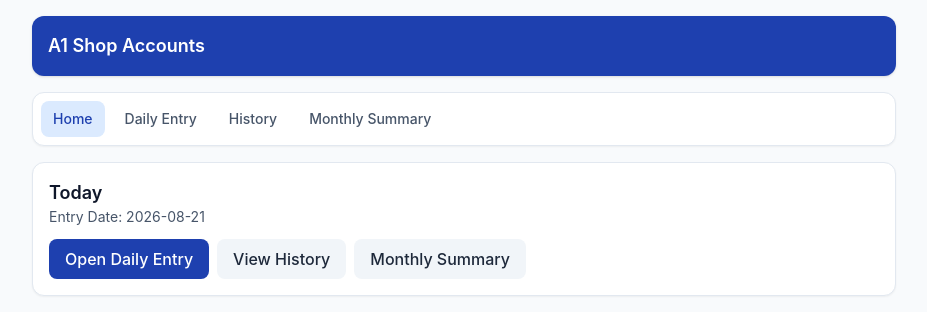
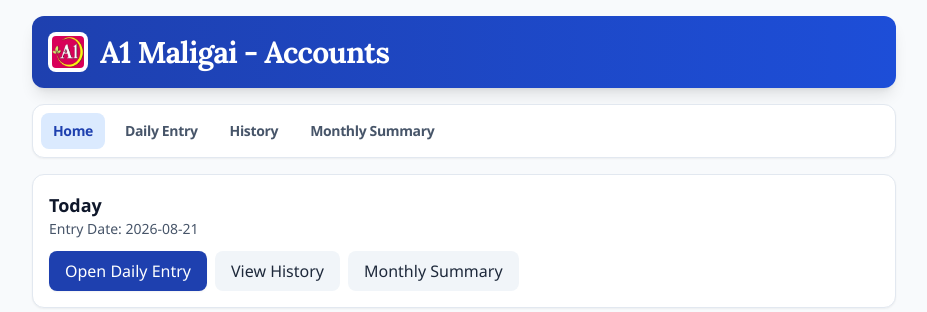
Before and after one commit to ashwintnj/a1-accounts-tracker, a React (Vite) app: page / in a window 1280 px wide. Shown: the top 312 px of the page, without its empty margins (176-1103 px from the left). Built offline with nearby package versions, Linux system fonts and the light colour scheme; no server answers; the database is empty; sample sign-in values are in the browser's storage.

Commit message:
bugs_fixed_UI_Updates_done

```diff
--- a/index.html
+++ b/index.html
@@ -5,7 +5,12 @@
     <meta charset="UTF-8" />
     <meta name="viewport" content="width=device-width, initial-scale=1.0" />
     <meta name="theme-color" content="#1e40af" />
-    <title>A1 Shop Accounts</title>
+    <link rel="preconnect" href="https://fonts.googleapis.com">
+    <link rel="preconnect" href="https://fonts.gstatic.com" crossorigin>
+    <link href="https://fonts.googleapis.com/css2?family=Lora:ital,wght@0,400..700;1,400..700&display=swap" rel="stylesheet">
+    <link rel="icon" type="image/png" href="/a1_logo.png" />
+    <link rel="apple-touch-icon" href="/a1_logo.png" />
+    <title>A1 Maligai - Accounts</title>
 </head>
 
 <body class="bg-slate-50">
--- a/src/components/Layout.jsx
+++ b/src/components/Layout.jsx
@@ -1,15 +1,16 @@
 import { Link, NavLink } from 'react-router-dom';
 
 const navClass = ({ isActive }) =>
-    `rounded-lg px-3 py-2 text-sm font-medium ${isActive ? 'bg-blue-100 text-brand' : 'text-slate-600 hover:bg-slate-100'}`;
+    `rounded-lg px-3 py-2 text-sm font-semibold tracking-tight ${isActive ? 'bg-blue-100 text-brand' : 'text-slate-600 hover:bg-slate-100'}`;
 
 const Layout = ({ children }) => {
     return (
-        <div className="mx-auto min-h-screen max-w-4xl px-4 pb-24 pt-4 text-slate-900">
-            <header className="mb-4 rounded-xl bg-brand p-4 text-white shadow">
+        <div className="mx-auto min-h-screen max-w-4xl px-4 pb-24 pt-4 font-sans text-slate-900">
+            <header className="mb-4 rounded-xl bg-gradient-to-r from-brand to-blue-700 p-4 text-white shadow-lg">
                 <div className="flex items-center gap-3">
-                    <Link to="/" className="text-lg font-semibold">
-                        A1 Shop Accounts
+                    <img src="/a1_logo.png" alt="A1 Logo" className="h-10 w-10 rounded-lg bg-white p-1" />
+                    <Link to="/" className="brand-title text-2xl leading-none sm:text-3xl">
+                        A1 Maligai - Accounts
                     </Link>
                 </div>
             </header>
--- a/src/index.css
+++ b/src/index.css
@@ -3,11 +3,17 @@
 @tailwind utilities;
 
 :root {
-    font-family: Inter, system-ui, -apple-system, Segoe UI, Roboto, sans-serif;
+    font-family: Aptos, "Segoe UI Variable", "Segoe UI", Inter, system-ui, -apple-system, sans-serif;
 }
 
 body {
-    @apply bg-slate-50 text-slate-900;
+    @apply bg-slate-50 font-sans text-slate-900 antialiased;
+}
+
+.brand-title {
+    font-family: "Lora", Georgia, "Times New Roman", serif;
+    font-weight: 700;
+    letter-spacing: -0.03em;
 }
 
 /* Disable scroll wheel on number inputs */
@@ -48,7 +54,7 @@ input[type="number"] {
 }
 
 .btn-primary {
-    @apply btn bg-brand text-white hover:bg-blue-800 disabled:cursor-not-allowed disabled:opacity-60;
+    @apply btn bg-brand text-white shadow-sm hover:bg-blue-800 disabled:cursor-not-allowed disabled:opacity-60;
 }
 
 .btn-light {
--- a/src/pages/DailyEntryPage.jsx
+++ b/src/pages/DailyEntryPage.jsx
@@ -237,7 +237,7 @@ const DailyEntryPage = () => {
             <div className="rounded-2xl bg-gradient-to-r from-brand to-blue-700 p-4 text-white shadow-lg">
                 <div className="flex items-center justify-between gap-3">
                     <div>
-                        <h1 className="text-xl font-bold">Daily Entry</h1>
+                        <h1 className="text-xl font-bold tracking-tight">Daily Entry</h1>
                         {isViewMode ? (
                             <p className="text-xs text-blue-100">View mode (read-only)</p>
                         ) : isEditing ? (
@@ -248,7 +248,6 @@ const DailyEntryPage = () => {
                         type="date"
                         value={currentDate}
                         onChange={handleDateChange}
-                        max={todayDateString()}
                         className="rounded-xl border-0 bg-white/90 px-3 py-2 text-sm font-semibold text-slate-700"
                     />
                 </div>
@@ -258,13 +257,13 @@ const DailyEntryPage = () => {
                 <div className="grid grid-cols-2 gap-1">
                     <button
                         onClick={() => setActiveTab('accounts')}
-                        className={`rounded-xl py-2.5 text-sm font-semibold ${activeTab === 'accounts' ? 'bg-gradient-to-r from-brand to-blue-700 text-white' : 'text-slate-700 hover:bg-slate-100'}`}
+                        className={`rounded-xl py-2.5 text-sm font-bold tracking-tight ${activeTab === 'accounts' ? 'bg-gradient-to-r from-brand to-blue-700 text-white shadow-sm' : 'text-slate-700 hover:bg-slate-100'}`}
                     >
                         Tab 1 • Accounts
                     </button>
                     <button
                         onClick={() => setActiveTab('sales')}
-                        className={`rounded-xl py-2.5 text-sm font-semibold ${activeTab === 'sales' ? 'bg-gradient-to-r from-emerald-600 to-green-700 text-white' : 'text-slate-700 hover:bg-slate-100'}`}
+                        className={`rounded-xl py-2.5 text-sm font-bold tracking-tight ${activeTab === 'sales' ? 'bg-gradient-to-r from-brand to-blue-700 text-white shadow-sm' : 'text-slate-700 hover:bg-slate-100'}`}
                     >
                         Tab 2 • Sales
                     </button>
@@ -376,7 +375,7 @@ const DailyEntryPage = () => {
                                 {record.moneyReceivedEntries.map((entry) => (
                                     <div key={entry.id} className="rounded-xl border border-emerald-100 bg-emerald-50/60 p-3">
                                         <div className="flex items-end gap-2">
-                                            <div className="w-[20%]">
+                                            <div className="w-[30%]">
                                                 <label className="mb-1 block text-xs text-emerald-600">Name</label>
                                                 <input
                                                     value={entry.label}
@@ -384,7 +383,7 @@ const DailyEntryPage = () => {
                                                     className="w-full rounded-lg border border-slate-300 bg-white px-3 py-2 text-sm h-10"
                                                 />
                                             </div>
-                                            <div className="w-[70%]">
+                                            <div className="w-[60%]">
                                                 <label className="mb-1 block text-xs text-emerald-600">Amount</label>
                                                 <NumberInput value={entry.amount} onChange={(value) => handleReceivedUpdate(entry.id, 'amount', value)} className="w-full h-10" placeholder="0" />
                                             </div>
--- a/src/pages/LoginPage.jsx
+++ b/src/pages/LoginPage.jsx
@@ -122,7 +122,7 @@ const LoginPage = () => {
                 className={`w-full rounded-2xl border p-6 shadow ${isLoginMode ? 'border-blue-200 bg-white' : 'border-emerald-200 bg-emerald-50/30'}`}
             >
                 <div className="mb-4 flex items-center justify-between">
-                    <h1 className="text-2xl font-semibold text-brand">A1 Shop Accounts</h1>
+                    <h1 className="brand-title text-3xl text-brand">A1 Maligai - Accounts</h1>
                 </div>
 
                 <div className="mb-4 grid grid-cols-2 gap-2 rounded-xl bg-slate-100 p-1">
--- a/tailwind.config.js
+++ b/tailwind.config.js
@@ -3,6 +3,9 @@ export default {
     content: ['./index.html', './src/**/*.{js,jsx,ts,tsx}'],
     theme: {
         extend: {
+            fontFamily: {
+                sans: ['Aptos', 'Segoe UI Variable', 'Segoe UI', 'Inter', 'system-ui', 'sans-serif']
+            },
             colors: {
                 brand: '#1e40af'
             }
--- a/vite.config.js
+++ b/vite.config.js
@@ -7,10 +7,10 @@ export default defineConfig({
         react(),
         VitePWA({
             registerType: 'autoUpdate',
-            includeAssets: ['favicon.svg'],
+            includeAssets: ['a1_logo.png'],
             manifest: {
-                name: 'A1 Shop Accounts',
-                short_name: 'A1 Accounts',
+                name: 'A1 Maligai - Accounts',
+                short_name: 'A1 Maligai',
                 description: 'Daily shop accounts calculator with synced records',
                 theme_color: '#1e40af',
                 background_color: '#f8fafc',
@@ -18,19 +18,19 @@ export default defineConfig({
                 start_url: '/',
                 icons: [
                     {
-                        src: 'pwa-192.svg',
+                        src: 'a1_logo.png',
                         sizes: '192x192',
-                        type: 'image/svg+xml'
+                        type: 'image/png'
                     },
                     {
-                        src: 'pwa-512.svg',
+                        src: 'a1_logo.png',
                         sizes: '512x512',
-                        type: 'image/svg+xml'
+                        type: 'image/png'
                     },
                     {
-                        src: 'pwa-512.svg',
+                        src: 'a1_logo.png',
                         sizes: '512x512',
-                        type: 'image/svg+xml',
+                        type: 'image/png',
                         purpose: 'any maskable'
                     }
                 ]
```
Also changed, not shown: a1_logo.png (added), public/a1_logo.png (added).
